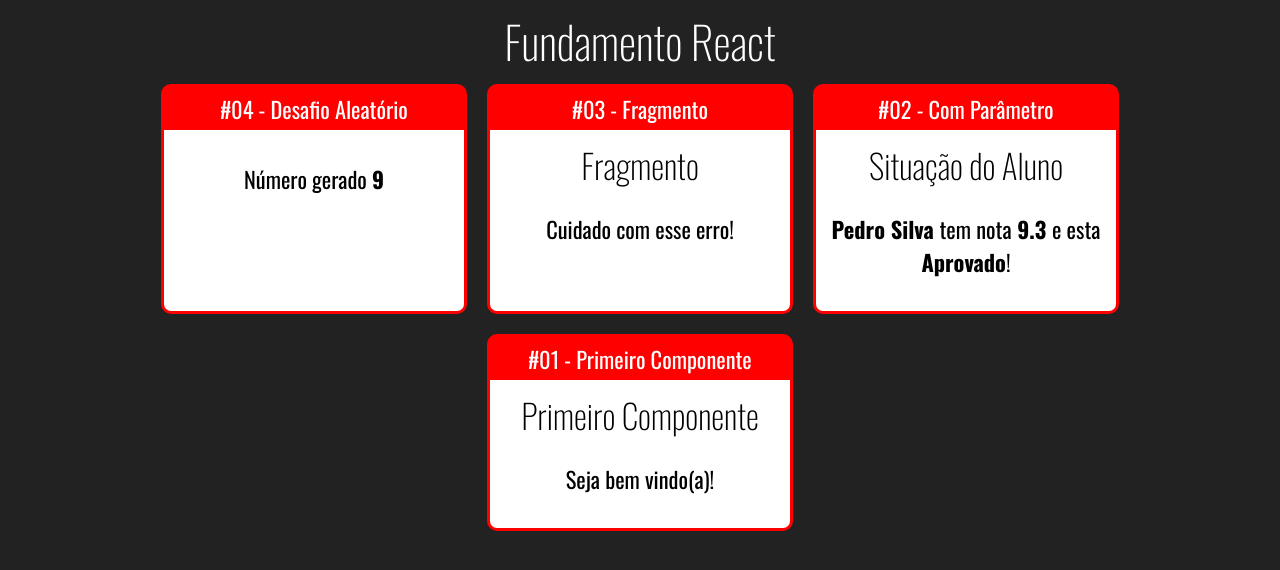
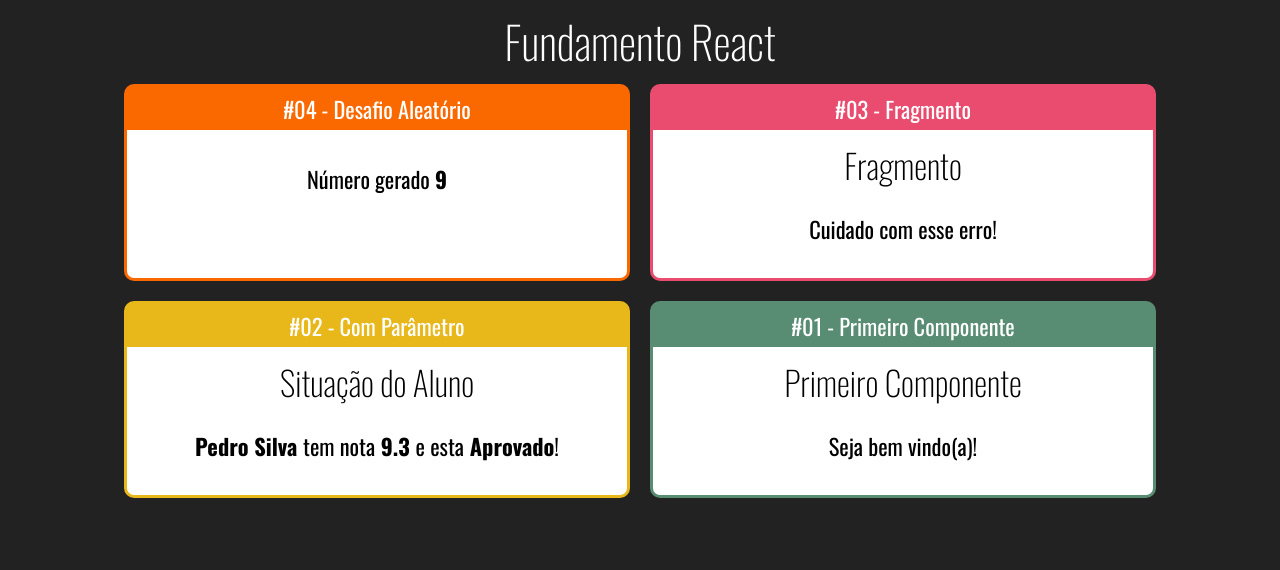
Before and after one commit to DevDaniloFerrari/fundamentos-react, a React (Create React App) app: page / in a window 1280 px wide. Shown: the top 570 px of the page. Built offline with nearby package versions, Linux system fonts and the light colour scheme.

Commit message:
aplicando estilo por props

```diff
--- a/src/App.jsx
+++ b/src/App.jsx
@@ -12,22 +12,22 @@
         <h1>Fundamento React</h1>
 
         <div className="Cards">
-            <Card titulo="#04 - Desafio Aleatório">
+            <Card titulo="#04 - Desafio Aleatório" color="#FA6900">
                 <Aleatorio min={5} max={15} />
             </Card>
 
-            <Card titulo="#03 - Fragmento">
+            <Card titulo="#03 - Fragmento" color="#E94C6F">
                 <Fragmento />
             </Card>
 
-            <Card titulo="#02 - Com Parâmetro">
+            <Card titulo="#02 - Com Parâmetro" color="#E8B71A">
                 <ComParametro
                     titulo="Situação do Aluno"
                     aluno="Pedro Silva"
                     nota={9.3} />
             </Card>
 
-            <Card titulo="#01 - Primeiro Componente">
+            <Card titulo="#01 - Primeiro Componente" color="#588C73">
                 <Primeiro></Primeiro>
             </Card>
         </div>
--- a/src/components/layout/Card.css
+++ b/src/components/layout/Card.css
@@ -1,13 +1,12 @@
 .Card {
-    background-color: red;
     border-radius: 10px;
     overflow: hidden;
-    border: 3px solid red;
+    border: 3px solid;
     margin: 10px;
     display: flex;
     flex-direction: column;
-    min-width: 300px;
-    max-width: 300px;
+    min-width: 500px;
+    max-width: 500px;
 }
 
 .Card .Title {
--- a/src/components/layout/Card.jsx
+++ b/src/components/layout/Card.jsx
@@ -2,8 +2,14 @@
 import './Card.css';
 
 export default props => {
+
+    const cardStyle = {
+        backgroundColor: props.color || '#F00',
+        borderColor: props.color || '#F00'
+    }
+
     return (
-        <div className="Card">
+        <div className="Card" style={cardStyle}>
             <div className="Title">{props.titulo}</div>
             <div className="Content">
                 {props.children}
```
